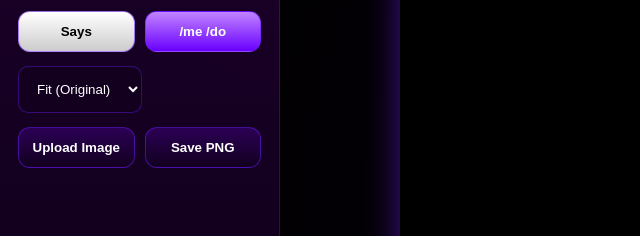
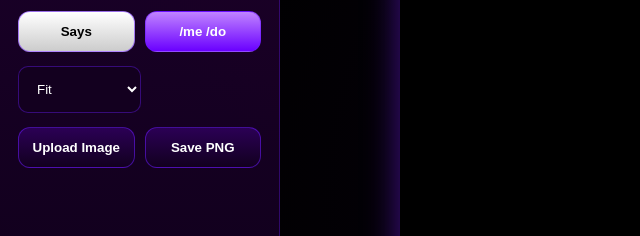
Before and after one commit to hexkyonthesky/hexkyonthesky.github.io, a plain HTML site: page index.html in a window 1280 px wide. Shown: the part 311-547 px from the top of the page, 0-640 px from the left. Drawn offline with Linux system fonts and the light colour scheme.

Commit message:
Update index.html

```diff
--- a/index.html
+++ b/index.html
@@ -39,8 +39,7 @@
 
     <div class="row">
       <select id="scalePreset">
-        <option value="fit">Fit (Original)</option>
-        <option value="fill">Fill</option>
+        <option value="fit">Fit</option>
         <option value="crop">Center Crop</option>
       </select>
     </div>
```
